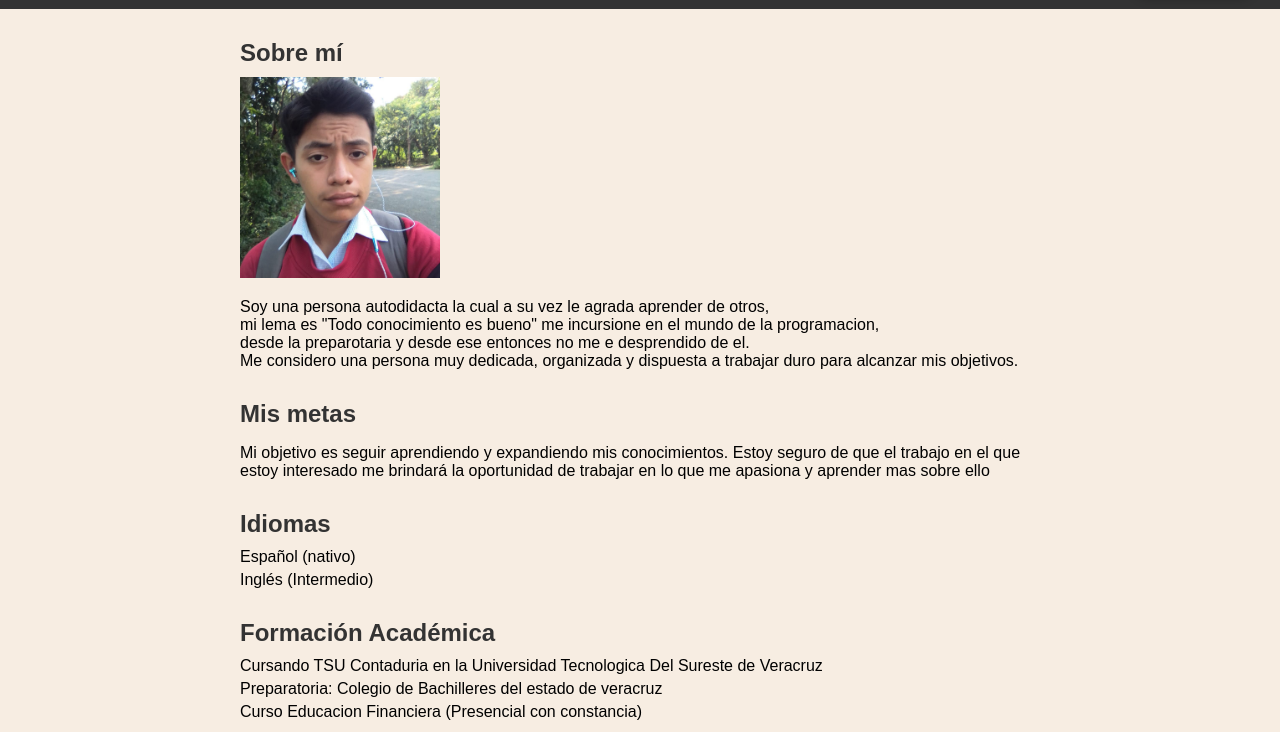
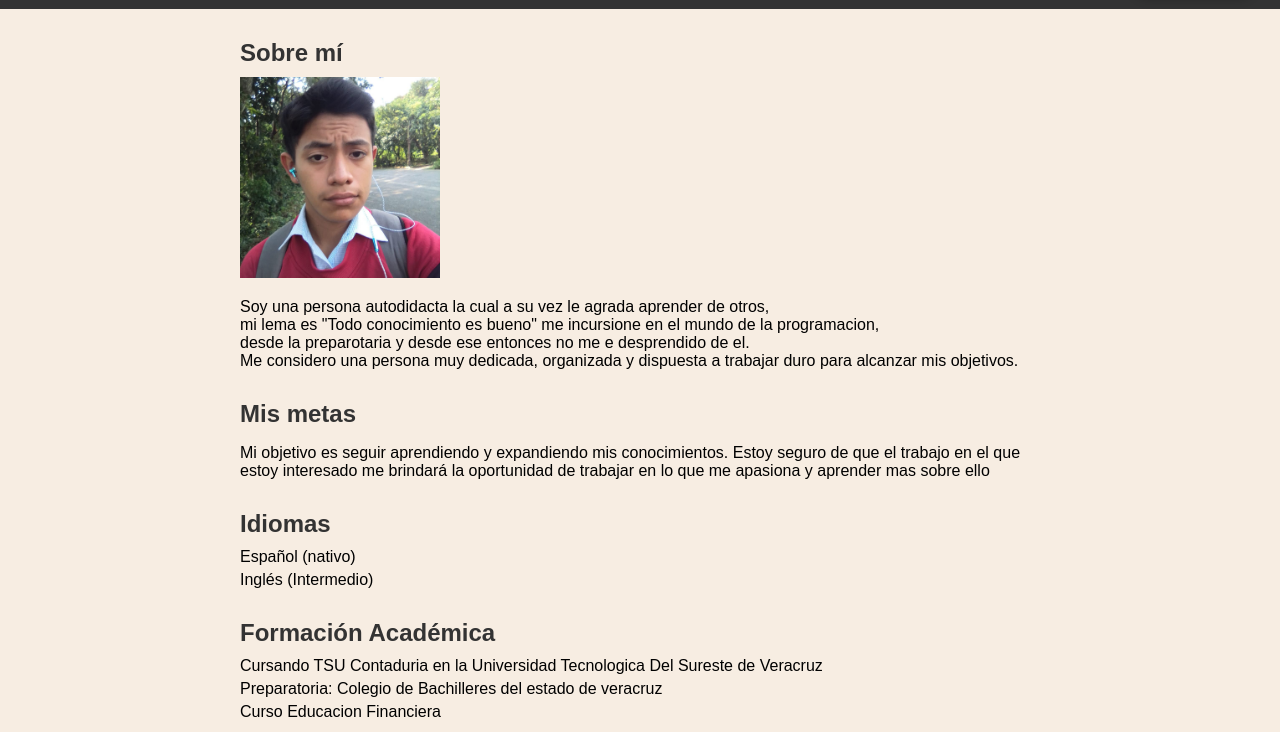
Before and after one commit to AngelGpe19/AngelGpe19.github.io, a plain HTML site: page index.html in a window 1280 px wide. Shown: the part 68-800 px from the top of the page. Drawn offline with Linux system fonts and the light colour scheme.

Commit message:
Update index.html

```diff
--- a/index.html
+++ b/index.html
@@ -153,7 +153,7 @@ body {
       <ul>
         <li>Cursando TSU Contaduria en la Universidad Tecnologica Del Sureste de Veracruz</li>
         <li>Preparatoria: Colegio de Bachilleres del estado de veracruz</li>
-        <li>Curso Educacion Financiera (Presencial con constancia)</li>
+        <li>Curso Educacion Financiera</li>
       </ul>
     </section>
     <section>
```
